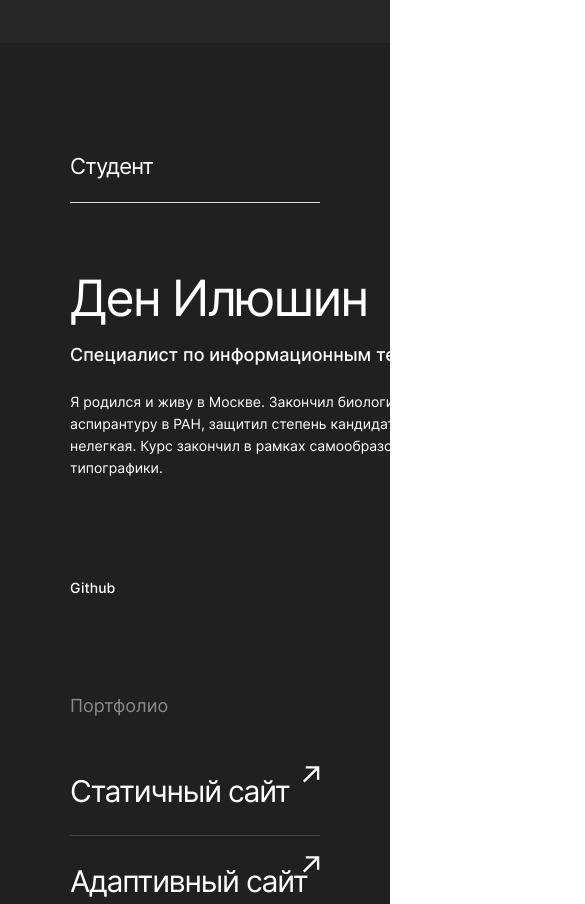
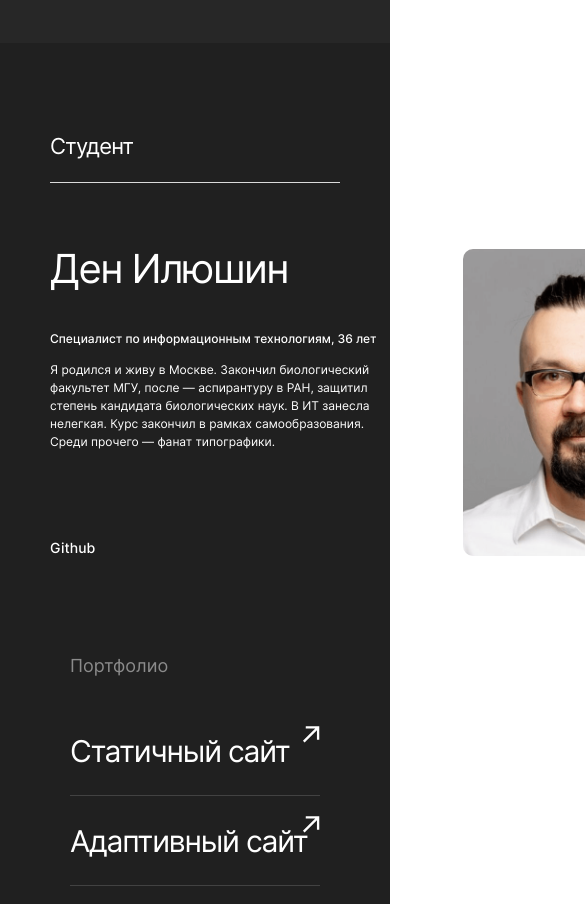
Before and after one commit to DenisIlyushin/movies-explorer-frontend, a React (Create React App) app: page / in a window 390 px wide. Shown: the part 2560-3464 px from the top of the page, 585 px wide, since content can reach past the window. Built offline with nearby package versions, Linux system fonts and the light colour scheme.

Commit message:
feat: подправить адаптив AboutMe чтобы глаза не резало

```diff
--- a/src/components/AboutMe/AboutMe.css
+++ b/src/components/AboutMe/AboutMe.css
@@ -96,3 +96,39 @@
   border-radius: 10px;
   object-fit: cover;
 }
+
+@media screen and (max-width: 1023px) {
+  .about-me__content {
+    margin: 90px 50px 0;
+  }
+
+  .about-me__info {
+    grid-template-columns: 348px 1fr;
+    column-gap: 65px;
+  }
+
+  .about-me__photo {
+    width: 255px;
+    height: 307px;
+  }
+
+  .about-me__bio {
+    margin: 16px 0 0 0;
+    font-feature-settings: 'clig' off, 'liga' off;
+    font-size: 12px;
+    line-height: 18px;
+  }
+
+  .about-me__description {
+    margin: 18px 0 0 0;
+    font-size: 12px;
+    line-height: 28px;
+  }
+
+  .about-me__name {
+    max-height: 40px;
+    font-size: 40px;
+    line-height: 40px;
+    letter-spacing: -1.6px;
+  }
+}
```
